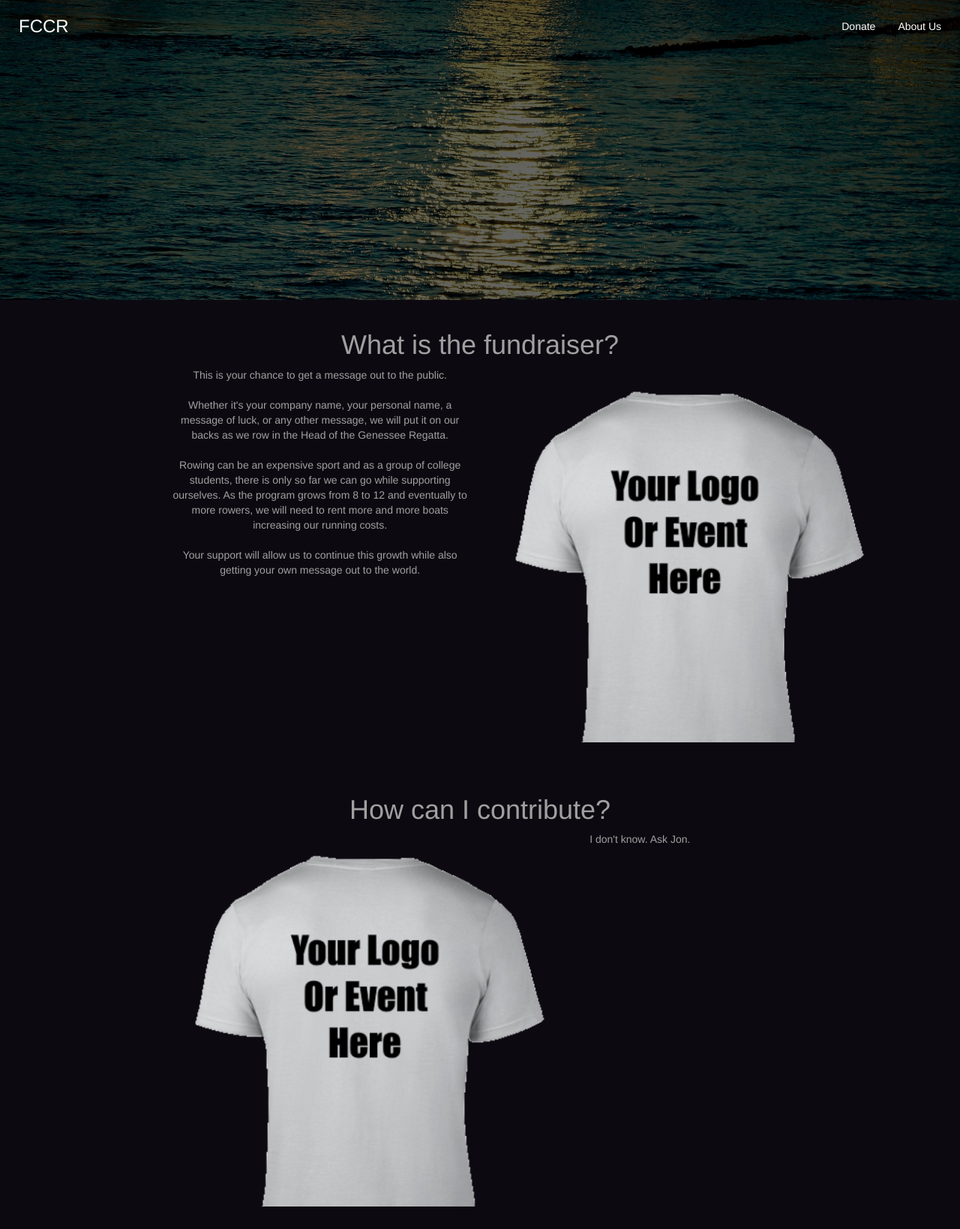
After one commit to amk5401/FCCR, a PHP site: page /shirtFundraiser.php in a window 1280 px wide. The commit adds this page. Shown: the whole page at 75% size. Run offline with PHP 8.4, Linux system fonts and the light colour scheme.

Commit message:
fundraiser page and alert

```diff
--- a/css/custom.css
+++ b/css/custom.css
@@ -72,6 +72,14 @@ body { background-color: #0d0911 }
     cursor: pointer;
 }
 
+.alert {
+    color: black !important;
+}
+
+.alert-link {
+    color: mediumpurple !important;
+}
+
 /*****ABOUT US PAGE*****/
 
 .aboutUsContainer {
@@ -127,6 +135,11 @@ body { background-color: #0d0911 }
     padding: 20px 0px 30px 0px;
 }
 
+video#rowingClip {
+    max-width: 400px !important;
+    width: auto;
+    height: auto;
+}
 
 #playArrow {
   width: 0;
@@ -147,3 +160,9 @@ body { background-color: #0d0911 }
 .bottom img {
     height: 500px;
 }
+
+/*****FUNDRAISER PAGE*****/
+
+.fundraiserContainer {
+    color: #a0a0a0;
+}
--- a/index.php
+++ b/index.php
@@ -2,6 +2,12 @@
 
 <div id="top" class="jumbotron" data-position="center center">
     <div class="container">
+        <div class="alert alert-success" role="alert">
+            <strong>Guess what?</strong>
+            We have a new fundraiser going on. Click
+            <a onclick="location.href='shirtFundraiser.php'" class="alert-link">here</a>
+            to learn more.
+        </div>
         <h1>Flower City Collegiate Rowing</h1>
         <p>For the love of rowing</p>
         <div class="button-container">
--- /dev/null
+++ b/shirtFundraiser.php
@@ -0,0 +1,36 @@
+<?php include './header.php' ?>
+
+<div class="fundraiserContainer">
+    <div class="col-md-12 parallax-image water-image">
+        <div class="parallaxContainer overlay"></div>
+    </div>
+    <div class="col-md-12 bottom center-text">
+        <h1>What is the fundraiser?</h1>
+        <div class="col-md-4 col-md-offset-2">
+            <p>
+                This is your chance to get a message out to the public.
+                </br></br>Whether it's your company name, your personal name, a message of luck, or any other message, we will put it on our backs as we row in the Head of the Genessee Regatta.
+                </br></br>Rowing can be an expensive sport and as a group of college students, there is only so far we can go while supporting ourselves. As the program grows from 8 to 12 and eventually to more rowers, we will need to rent more and more boats increasing our running costs.
+                </br></br>Your support will allow us to continue this growth while also getting your own message out to the world.
+            </p>
+        </div>
+        <div class="col-md-4 ">
+            <img src="assets/images/shirt.png"></img>
+        </div>
+    </div>
+        <div class="col-md-12 bottom center-text">
+        <h1>How can I contribute?</h1>
+        <div class="col-md-4 col-md-offset-2"">
+            <img src="assets/images/shirt.png"></img>
+        </div>
+        <div class="col-md-4">
+            <p>
+                I don't know. Ask Jon.
+                </br></br>
+                </br></br>
+            </p>
+        </div>
+    </div>
+</div>
+
+<?php include 'footer.php' ?>
```
Also changed, not shown: assets/images/shirt.png (added).
